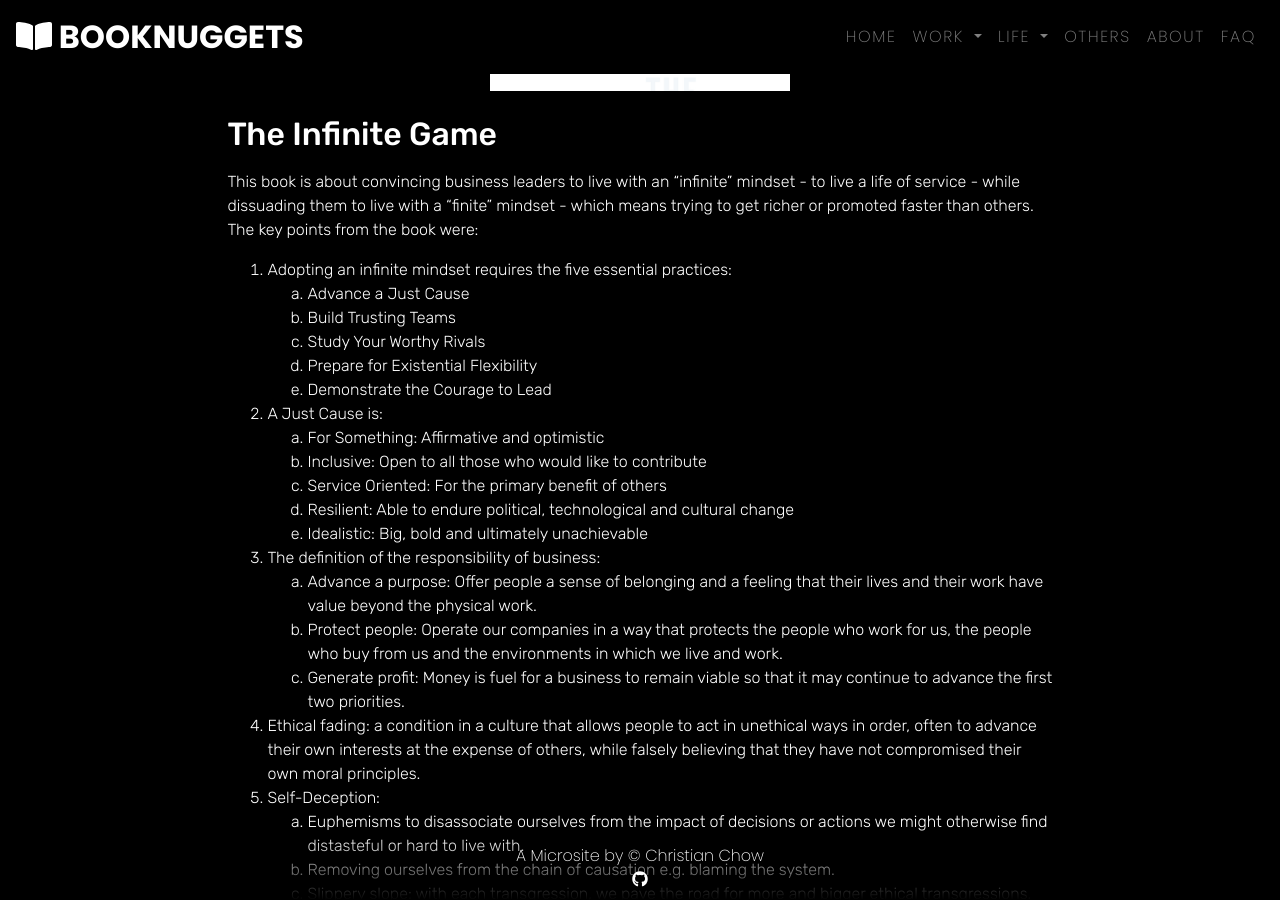
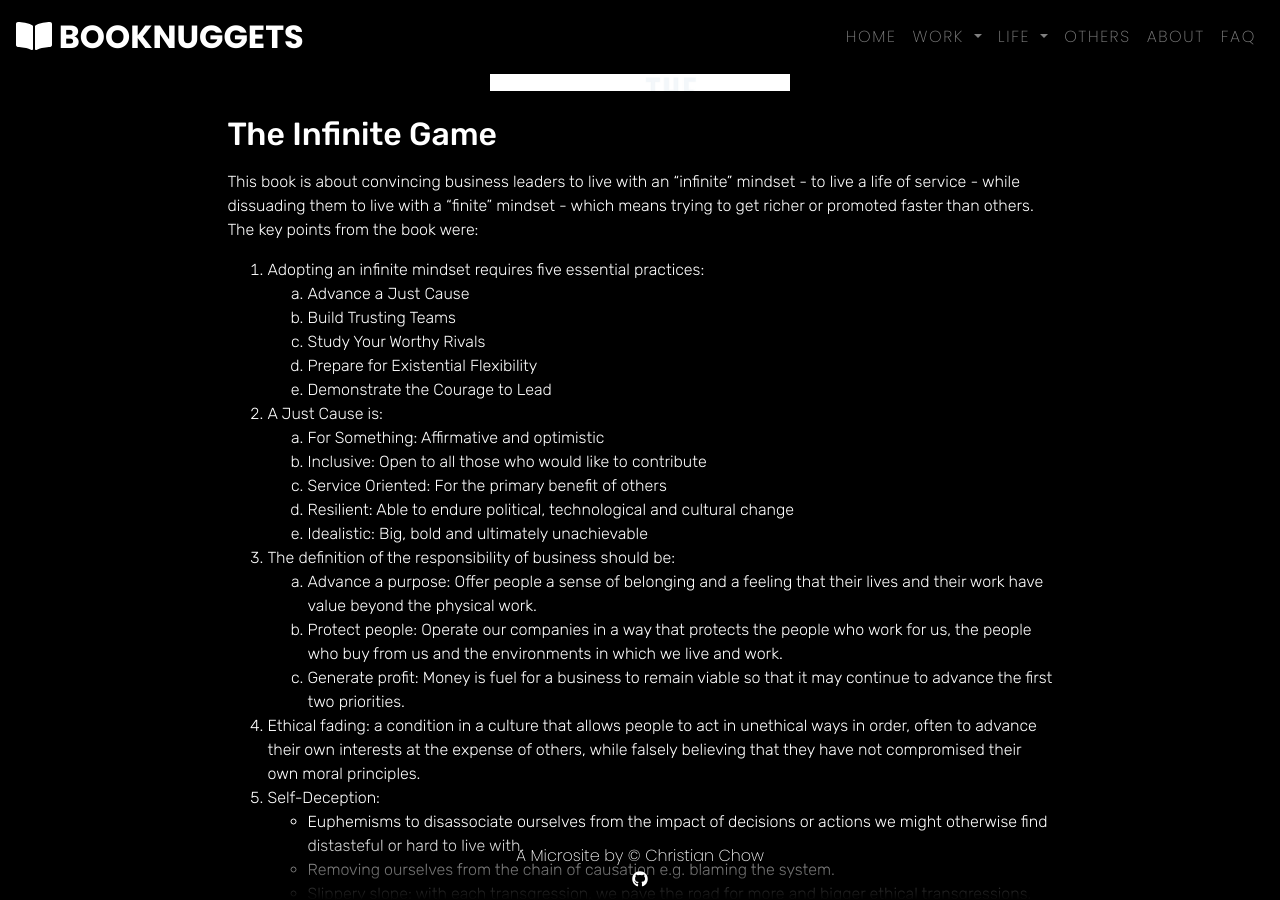
Before and after one commit to chrischow/booknuggets, a Jekyll site: the page built from _posts/2020-05-28-2020_19-the-infinite-game.md, in a window 1280 px wide and 900 px high, scrolled down 470 px. Built offline with Jekyll 4.4.1, drawn with Linux system fonts in a browser that asks for light colours; nearby versions of some CDN libraries; comment, search, counter and statistics services are not loaded.

Commit message:
Edit post

```diff
--- a/_posts/2020-05-28-2020_19-the-infinite-game.md
+++ b/_posts/2020-05-28-2020_19-the-infinite-game.md
@@ -7,7 +7,7 @@ tags: [business]
 
 This book is about convincing business leaders to live with an "infinite" mindset - to live a life of service - while dissuading them to live with a "finite" mindset - which means trying to get richer or promoted faster than others. The key points from the book were:
 
-1. Adopting an infinite mindset requires the five essential practices:
+1. Adopting an infinite mindset requires five essential practices:
     1. Advance a Just Cause
     2. Build Trusting Teams
     3. Study Your Worthy Rivals
@@ -19,16 +19,15 @@ This book is about convincing business leaders to live with an "infinite" mindse
     3. Service Oriented: For the primary benefit of others
     4. Resilient: Able to endure political, technological and cultural change
     5. Idealistic: Big, bold and ultimately unachievable
-
-3. The definition of the responsibility of business:
+3. The definition of the responsibility of business should be:
     1. Advance a purpose: Offer people a sense of belonging and a feeling that their lives and their work have value beyond the physical work.
     2. Protect people: Operate our companies in a way that protects the people who work for us, the people who buy from us and the environments in which we live and work.
     3. Generate profit: Money is fuel for a business to remain viable so that it may continue to advance the first two priorities.
 4. Ethical fading: a condition in a culture that allows people to act in unethical ways in order, often to advance their own interests at the expense of others, while falsely believing that they have not compromised their own moral principles.
 5. Self-Deception:
-    1. Euphemisms to disassociate ourselves from the impact of decisions or actions we might otherwise find distasteful or hard to live with.
-    2. Removing ourselves from the chain of causation e.g. blaming the system.
-    3. Slippery slope: with each transgression, we pave the road for more and bigger ethical transgressions.
+    * Euphemisms to disassociate ourselves from the impact of decisions or actions we might otherwise find distasteful or hard to live with.
+    * Removing ourselves from the chain of causation e.g. blaming the system.
+    * Slippery slope: with each transgression, we pave the road for more and bigger ethical transgressions.
 6. Worthy Rivals are valuable:
     * They help us get better at what we do
     * They help us get clearer on why we do what we do
```
